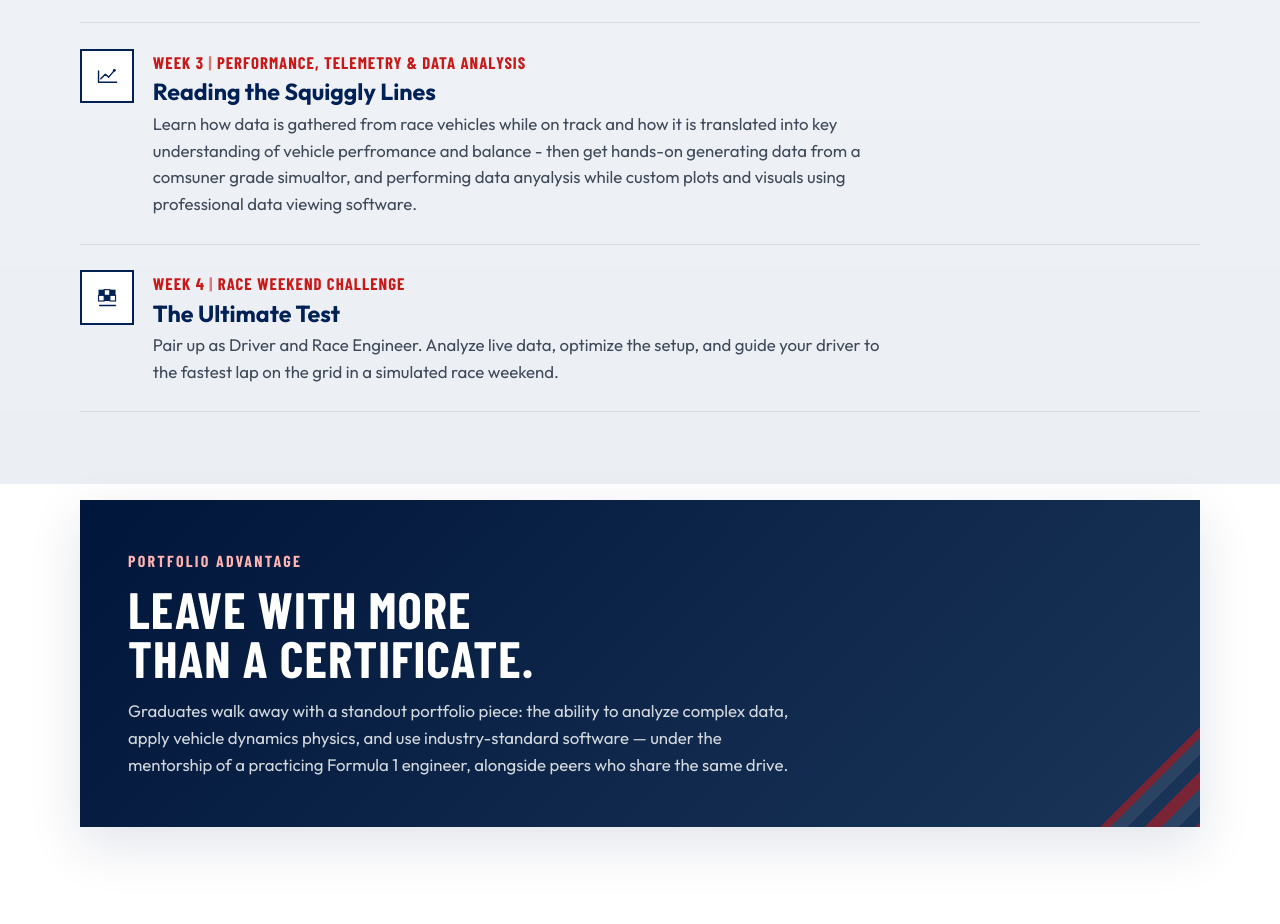
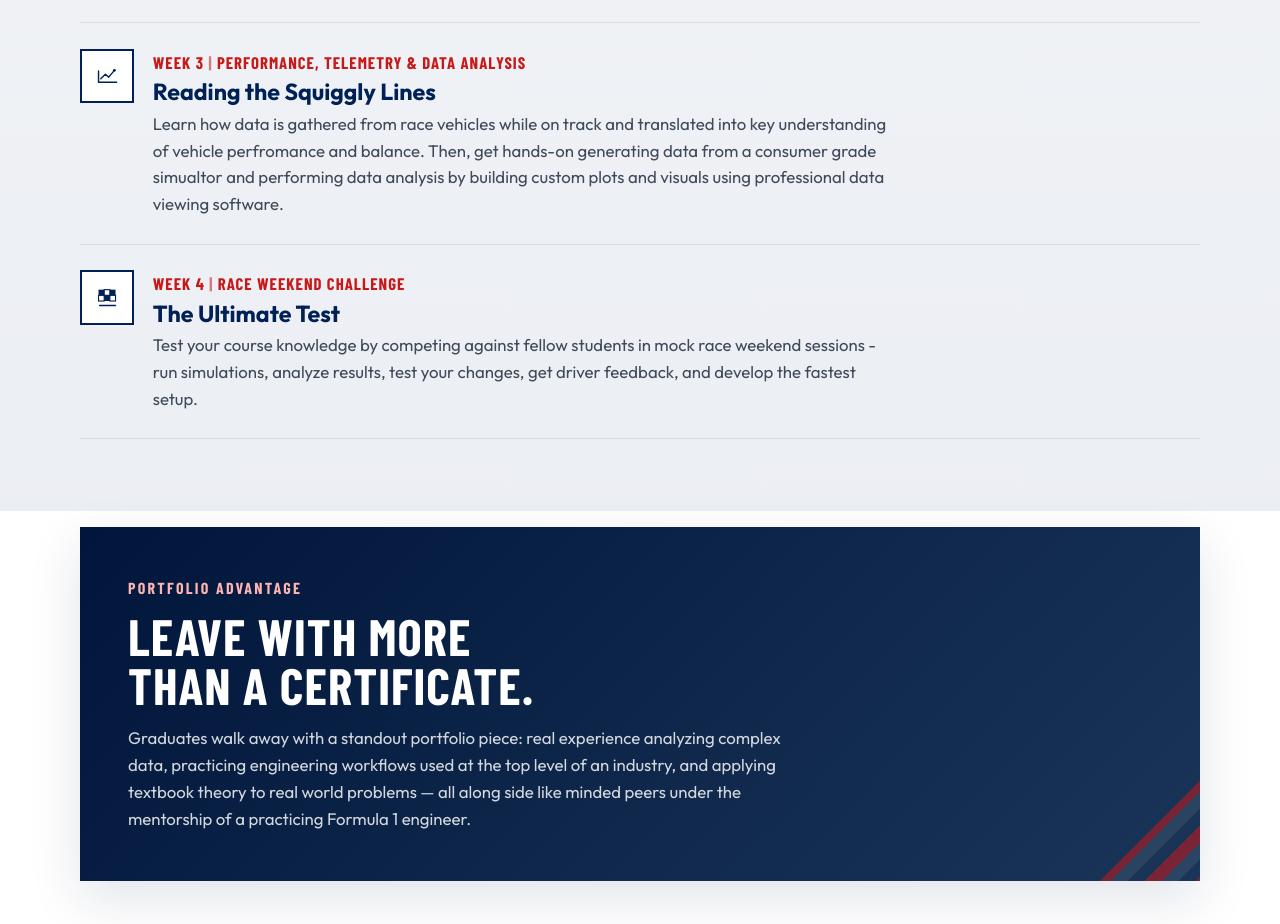
Before and after one commit to shunerwadel/motorsports-engineering-academy-site, a website built with Vite: page index.html in a window 1280 px wide. Shown: the part 2008-2932 px from the top of the page. Built offline with nearby package versions, Linux system fonts and the light colour scheme; a web font is replaced by a local one.

Commit message:
Curriculum, portfolio, and details updates

```diff
--- a/index.html
+++ b/index.html
@@ -163,7 +163,7 @@
                 <p>
                   Discover how top-tier teams build sophisticated simulation software
                   to validate setups in virtual environments. Help build a laptop based
-                  simulation tool by developing inputs to the vehicle model; and adding
+                  simulation tool by developing inputs to the vehicle model and adding
                   performance metric ouputs.
                 </p>
               </div>
@@ -180,12 +180,11 @@
                 <p class="week-label">Week 3 <span>|</span> Performance, Telemetry &amp; Data Analysis</p>
                 <h3>Reading the Squiggly Lines</h3>
                 <p>
-                  Learn how data is gathered from race vehicles while on track and how
-                  it is translated into key understanding of vehicle perfromance and balance -
-                  then get hands-on generating data from a comsuner grade simualtor, and
-                  performing data anyalysis while custom plots and visuals using professional data
-                  viewing software.
-
+                  Learn how data is gathered from race vehicles while on track and
+                  translated into key understanding of vehicle perfromance and balance.
+                  Then, get hands-on generating data from a consumer grade simualtor and
+                  performing data analysis by building custom plots and visuals using
+                  professional data viewing software.
                 </p>
               </div>
             </li>
@@ -205,9 +204,9 @@
                 <p class="week-label">Week 4 <span>|</span> Race Weekend Challenge</p>
                 <h3>The Ultimate Test</h3>
                 <p>
-                  Pair up as Driver and Race Engineer. Analyze live data, optimize
-                  the setup, and guide your driver to the fastest lap on the grid
-                  in a simulated race weekend.
+                  Test your course knowledge by competing against fellow students in mock
+                  race weekend sessions - run simulations, analyze results, test your
+                  changes, get driver feedback, and develop the fastest setup.
                 </p>
               </div>
             </li>
@@ -220,10 +219,10 @@
           <p class="section-kicker light">Portfolio advantage</p>
           <h2>Leave with more than a certificate.</h2>
           <p>
-            Graduates walk away with a standout portfolio piece: the ability to
-            analyze complex data, apply vehicle dynamics physics, and use
-            industry-standard software — under the mentorship of a practicing
-            Formula 1 engineer, alongside peers who share the same drive.
+            Graduates walk away with a standout portfolio piece: real experience analyzing complex
+            data, practicing engineering workflows used at the top level of an industry,
+            and applying textbook theory to real world problems — all along side like minded
+            peers under the mentorship of a practicing Formula 1 engineer.
           </p>
         </div>
       </section>
@@ -257,7 +256,7 @@
             </div>
             <div class="detail-row" data-animate="rise" data-delay="160">
               <dt>Tuition</dt>
-              <dd>$249 — includes software access and simulator equipment use.</dd>
+              <dd>$249 — reduced price for the initial pilot program.</dd>
             </div>
             <div class="detail-row" data-animate="rise" data-delay="200">
               <dt>Requirements</dt>
```
